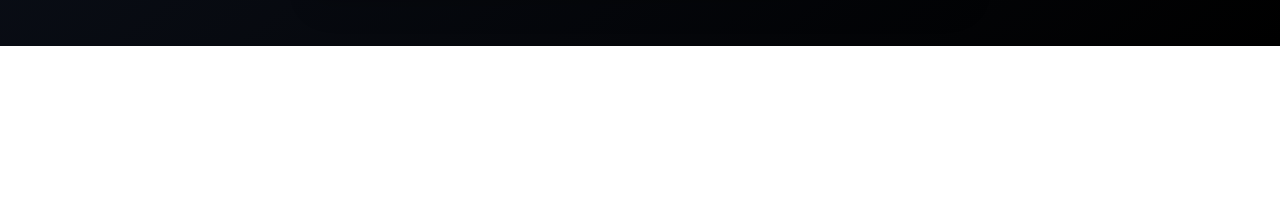
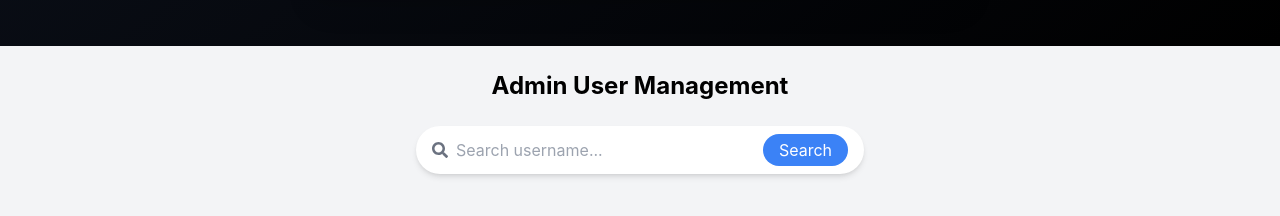
Before and after one commit to shakil-28/DIUEventsWeb, a React (Create React App) app: page /login in a window 1280 px wide. Shown: the part 3634-3850 px from the top of the page. Before the commit the page ends 3680 px from the top, so only its background shows below. Built offline with nearby package versions, Linux system fonts and the light colour scheme; no server answers.

Commit message:
Add Admin User Management Page

```diff
--- a/src/App.js
+++ b/src/App.js
@@ -10,6 +10,7 @@
 import { db } from "./firebase/config";
 import AdminDashboard from "./pages/AdminDashboard";
 import AdminProfile from "./pages/AdminProfile";
+import AdminUserManagement from "./pages/AdminUserManagement";
 
 function App() {
   const { user, loading } = useAuth(); // assumes useAuth provides `loading`
@@ -90,6 +91,7 @@
       <AdminDashboard />
       <AdminProfile />
       <Register />
+      <AdminUserManagement/>
     </div>
   );
 }
--- /dev/null
+++ b/src/pages/AdminUserManagement.js
@@ -0,0 +1,82 @@
+import React, { useState } from "react";
+import { FaSearch, FaTrash, FaEnvelope } from "react-icons/fa";
+
+export default function AdminUserManagement() {
+  const [searchTerm, setSearchTerm] = useState("");
+  const [user, setUser] = useState(null);
+
+  // Example users (replace with API/backend later)
+  const users = [
+    { id: 1, username: "john_doe", email: "john@example.com" },
+    { id: 2, username: "imon", email: "imon@example.com" },
+    { id: 3, username: "nayem", email: "nayem@example.com" },
+  ];
+
+  const handleSearch = () => {
+    const foundUser = users.find(
+      (u) => u.username.toLowerCase() === searchTerm.toLowerCase()
+    );
+    setUser(foundUser || null);
+  };
+
+  const handleDelete = () => {
+    alert(`User "${user.username}" has been deleted.`);
+    setUser(null);
+  };
+
+  const handleSendReset = () => {
+    alert(`Password reset link sent to ${user.email}`);
+  };
+
+  return (
+    <div className="min-h-screen flex flex-col items-center justify-start bg-gray-100 p-6">
+      <h1 className="text-2xl font-bold mb-6">Admin User Management</h1>
+
+      {/* Search Bar */}
+      <div className="flex items-center bg-white shadow-md rounded-full px-4 py-2 w-full max-w-md">
+        <FaSearch className="text-gray-500 mr-2" />
+        <input
+          type="text"
+          placeholder="Search username..."
+          className="flex-grow outline-none"
+          value={searchTerm}
+          onChange={(e) => setSearchTerm(e.target.value)}
+        />
+        <button
+          onClick={handleSearch}
+          className="ml-2 bg-blue-500 text-white px-4 py-1 rounded-full hover:bg-blue-600"
+        >
+          Search
+        </button>
+      </div>
+
+      {/* Result */}
+      {user && (
+        <div className="mt-6 bg-white shadow-lg rounded-lg p-4 w-full max-w-md">
+          <h2 className="text-lg font-semibold">{user.username}</h2>
+          <p className="text-gray-500">{user.email}</p>
+
+          <div className="flex justify-between mt-4">
+            <button
+              onClick={handleDelete}
+              className="flex items-center bg-red-500 text-white px-4 py-2 rounded-lg hover:bg-red-600"
+            >
+              <FaTrash className="mr-2" /> Delete
+            </button>
+            <button
+              onClick={handleSendReset}
+              className="flex items-center bg-green-500 text-white px-4 py-2 rounded-lg hover:bg-green-600"
+            >
+              <FaEnvelope className="mr-2" /> Send Reset Link
+            </button>
+          </div>
+        </div>
+      )}
+
+      {/* No User Found */}
+      {user === null && searchTerm !== "" && (
+        <p className="mt-4 text-red-500">⚠️ No user found.</p>
+      )}
+    </div>
+  );
+}
```
